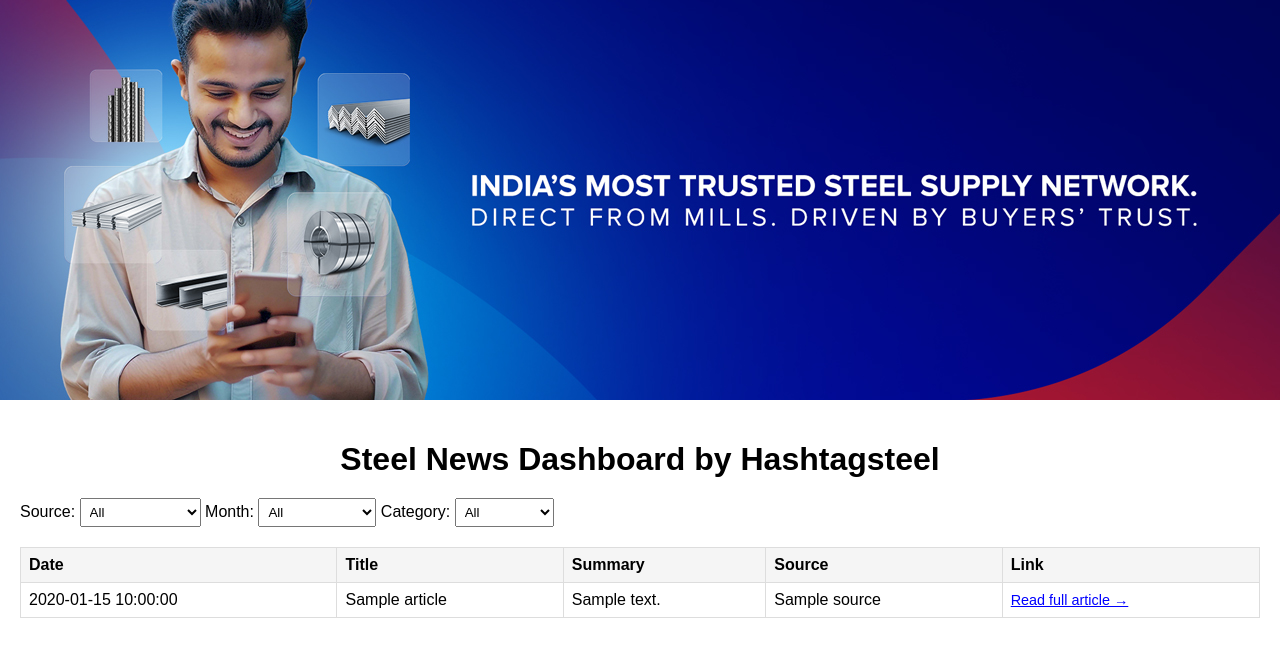
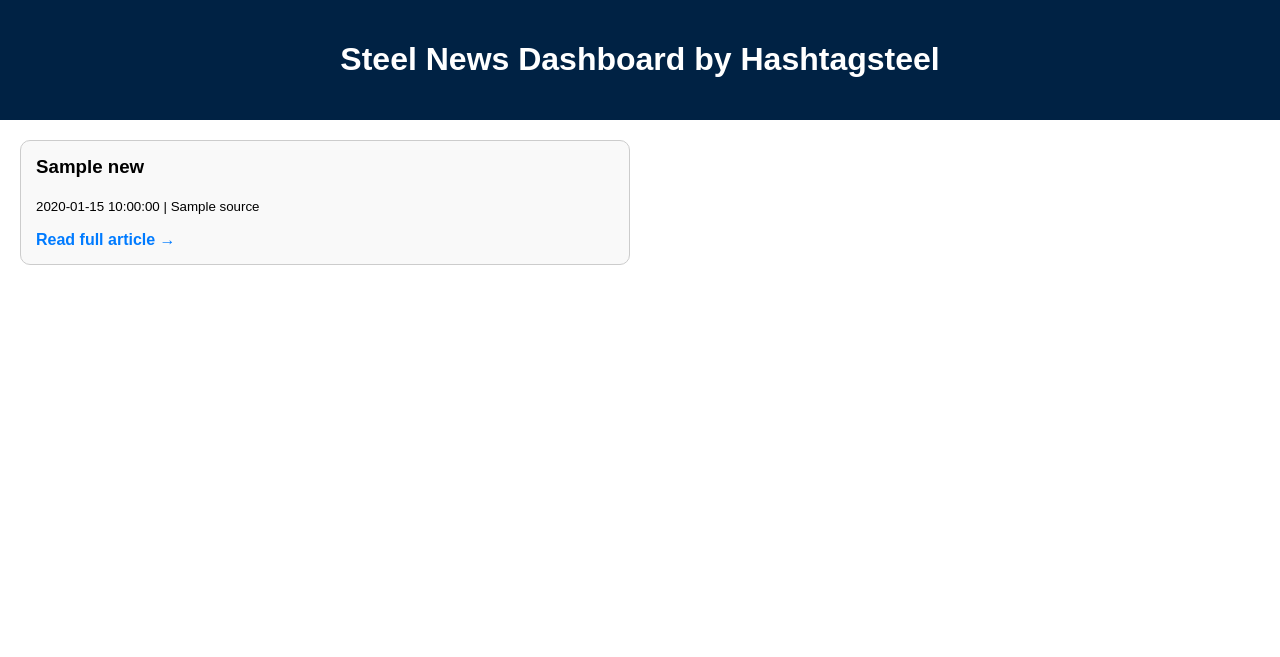
Before and after one commit to sgk30300/steel-news, a Flask app: template templates/dashboard.html in a window 1280 px wide. Shown: the top 657 px of the page. Run offline with Flask 3, Linux system fonts and the light colour scheme; the template is opened without the code that fills it: most values are stand-ins (such as "Sample title", 1, 10 or a date in 2020).

Commit message:
Add files via upload

```diff
--- a/app.py
+++ b/app.py
@@ -1,69 +1,17 @@
 from flask import Flask, render_template, request
-import feedparser
-from datetime import datetime
-from transformers import pipeline
-import re
+from utils.fetch_news import fetch_steel_news
 
 app = Flask(__name__)
 
-summarizer = pipeline("summarization", model="sshleifer/distilbart-cnn-12-6")
+@app.route("/")
+def dashboard():
+    keyword = request.args.get("keyword", "")
+    category = request.args.get("category", "")
+    month = request.args.get("month", "")
+    source = request.args.get("source", "")
 
-RSS_FEEDS = {
-    "Google News": "https://news.google.com/rss/search?q=steel+industry+when:7d&hl=en-IN&gl=IN&ceid=IN:en",
-    "Economic Times": "https://economictimes.indiatimes.com/rssfeeds/industry/indl-goods-svs/steel/rssfeeds/13352306.cms",
-    "Mint": "https://www.livemint.com/rss/companies",
-    "GMK Center": "https://gmk.center/en/feed/"
-}
+    news_items = fetch_steel_news(keyword=keyword, category=category, month=month, source=source)
+    return render_template("dashboard.html", news_items=news_items, keyword=keyword, category=category, month=month, source=source)
 
-def clean_html(raw_html):
-    cleanr = re.compile('<.*?>')
-    return re.sub(cleanr, '', raw_html)
-
-def summarize_text(text):
-    try:
-        summary = summarizer(text, max_length=40, min_length=20, do_sample=False)[0]['summary_text']
-        return summary.strip()
-    except Exception:
-        return ""
-
-@app.route("/", methods=["GET"])
-def dashboard():
-    selected_source = request.args.get("source", "All")
-    selected_month = request.args.get("month", "All")
-    selected_category = request.args.get("category", "All")
-
-    all_articles = []
-
-    for source, url in RSS_FEEDS.items():
-        feed = feedparser.parse(url)
-        for entry in feed.entries:
-            if "steel" not in entry.title.lower():
-                continue
-            published = datetime(*entry.published_parsed[:6])
-            if selected_month != "All" and published.strftime("%B %Y") != selected_month:
-                continue
-            if selected_source != "All" and selected_source != source:
-                continue
-            title = entry.title
-            link = entry.link
-            description = clean_html(entry.get("summary", ""))
-            if title.strip() == description.strip():
-                summary = summarize_text(title)
-            else:
-                summary = summarize_text(description)
-            all_articles.append({
-                "date": published.strftime("%Y-%m-%d"),
-                "title": title,
-                "summary": summary,
-                "link": link,
-                "source": source,
-                "category": "Steel News"
-            })
-
-    all_articles.sort(key=lambda x: x["date"], reverse=True)
-
-    sources = list(RSS_FEEDS.keys())
-    months = sorted({datetime.strptime(a["date"], "%Y-%m-%d").strftime("%B %Y") for a in all_articles}, reverse=True)
-    categories = sorted({a["category"] for a in all_articles})
-
-    return render_template("dashboard.html", articles=all_articles, sources=sources, months=months, categories=categories)
+if __name__ == "__main__":
+    app.run(debug=True)
--- a/requirements.txt
+++ b/requirements.txt
@@ -5,5 +5,3 @@ feedparser
 pandas
 requests
 openpyxl
-transformers==4.36.2
-torch>=1.12.1
--- a/templates/dashboard.html
+++ b/templates/dashboard.html
@@ -3,73 +3,29 @@
 <head>
   <meta charset="UTF-8">
   <title>Steel News Dashboard by Hashtagsteel</title>
+  <meta name="description" content="Latest curated steel industry news - powered by Hashtagsteel. Updated every 15 minutes.">
+  <meta name="viewport" content="width=device-width, initial-scale=1">
   <style>
     body { font-family: Arial, sans-serif; margin: 0; padding: 0; }
-        header { width: 100%; height: 400px; background: url('/static/banner.jpg') no-repeat center center; background-size: cover; }
-        .container { padding: 20px; }
-        h1 { text-align: center; margin-bottom: 20px; }
-        table { width: 100%; border-collapse: collapse; }
-        th, td { border: 1px solid #ddd; padding: 8px; text-align: left; }
-        th { background-color: #f5f5f5; }
-        .filters { display: flex; justify-content: space-between; margin-bottom: 20px; }
-        .filters select { padding: 5px; }
-        .read-more { font-size: 0.9em; color: blue; }
+    header { background-color: #002244; color: white; padding: 20px; text-align: center; }
+    .news-container { padding: 20px; display: grid; grid-template-columns: 1fr 1fr; gap: 20px; }
+    .news-card { border: 1px solid #ccc; border-radius: 10px; padding: 15px; background: #f9f9f9; }
+    .news-card h3 { margin-top: 0; }
+    .news-card a { text-decoration: none; color: #007BFF; font-weight: bold; }
   </style>
 </head>
 <body>
-    <header></header>
-    <div class="container">
+  <header>
     <h1>Steel News Dashboard by Hashtagsteel</h1>
-        <div class="filters">
-            <form method="get">
-                <label>Source:
-                    <select name="source" onchange="this.form.submit()">
-                        <option value="All">All</option>
-                        {% for source in sources %}
-                        <option value="{{ source }}" {% if request.args.get('source') == source %}selected{% endif %}>{{ source }}</option>
+  </header>
+  <div class="news-container">
+    {% for news in news_items %}
+    <div class="news-card">
+      <h3>{{ news.title }}</h3>
+      <p><small>{{ news.date }} | {{ news.source }}</small></p>
+      <a href="{{ news.link }}" target="_blank">Read full article →</a>
+    </div>
     {% endfor %}
-                    </select>
-                </label>
-                <label>Month:
-                    <select name="month" onchange="this.form.submit()">
-                        <option value="All">All</option>
-                        {% for month in months %}
-                        <option value="{{ month }}" {% if request.args.get('month') == month %}selected{% endif %}>{{ month }}</option>
-                        {% endfor %}
-                    </select>
-                </label>
-                <label>Category:
-                    <select name="category" onchange="this.form.submit()">
-                        <option value="All">All</option>
-                        {% for cat in categories %}
-                        <option value="{{ cat }}" {% if request.args.get('category') == cat %}selected{% endif %}>{{ cat }}</option>
-                        {% endfor %}
-                    </select>
-                </label>
-            </form>
-        </div>
-        <table>
-            <thead>
-                <tr>
-                    <th>Date</th>
-                    <th>Title</th>
-                    <th>Summary</th>
-                    <th>Source</th>
-                    <th>Link</th>
-                </tr>
-            </thead>
-            <tbody>
-                {% for article in articles %}
-                <tr>
-                    <td>{{ article.date }}</td>
-                    <td>{{ article.title }}</td>
-                    <td>{{ article.summary }}</td>
-                    <td>{{ article.source }}</td>
-                    <td><a class="read-more" href="{{ article.link }}" target="_blank">Read full article →</a></td>
-                </tr>
-                {% endfor %}
-            </tbody>
-        </table>
   </div>
 </body>
 </html>
--- /dev/null
+++ b/utils/fetch_news.py
@@ -0,0 +1,30 @@
+import feedparser
+from datetime import datetime
+import pandas as pd
+
+RSS_FEEDS = {
+    "Google News": "https://news.google.com/rss/search?q=steel+industry",
+    "Economic Times": "https://economictimes.indiatimes.com/rssfeeds/industry/indl-goods/svs/steel/rssfeedstopstories.cms",
+    "Mint": "https://www.livemint.com/rss/industry"
+}
+
+def fetch_steel_news(keyword="", category="", month="", source=""):
+    all_news = []
+    for source_name, feed_url in RSS_FEEDS.items():
+        feed = feedparser.parse(feed_url)
+        for entry in feed.entries:
+            if "steel" not in entry.title.lower():
+                continue
+            pub_date = datetime(*entry.published_parsed[:6])
+            if month and pub_date.strftime("%Y-%m") != month:
+                continue
+            if source and source != source_name:
+                continue
+            all_news.append({
+                "title": entry.title,
+                "link": entry.link,
+                "source": source_name,
+                "date": pub_date.strftime("%Y-%m-%d")
+            })
+    all_news.sort(key=lambda x: x["date"], reverse=True)
+    return all_news
```
Lines whose indentation alone changed are shown as unchanged.
